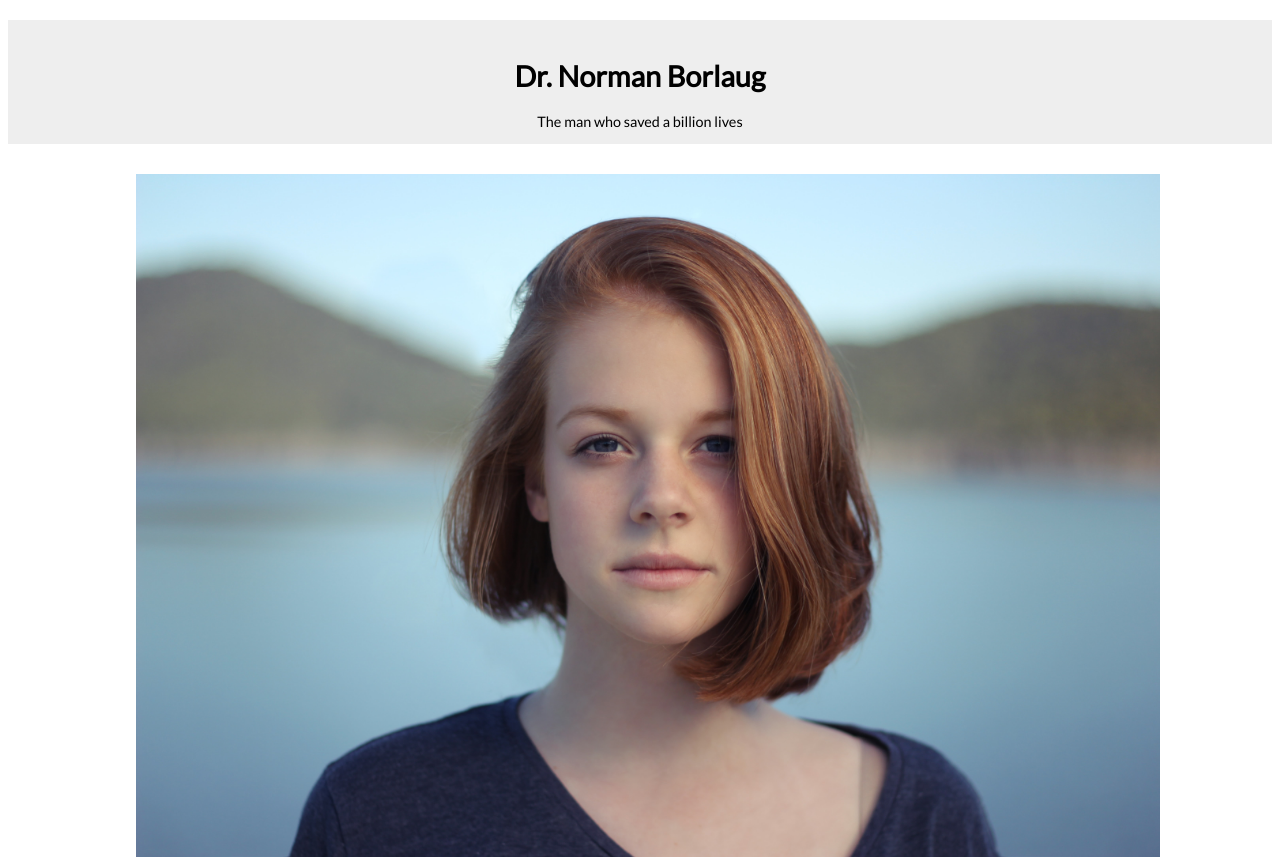
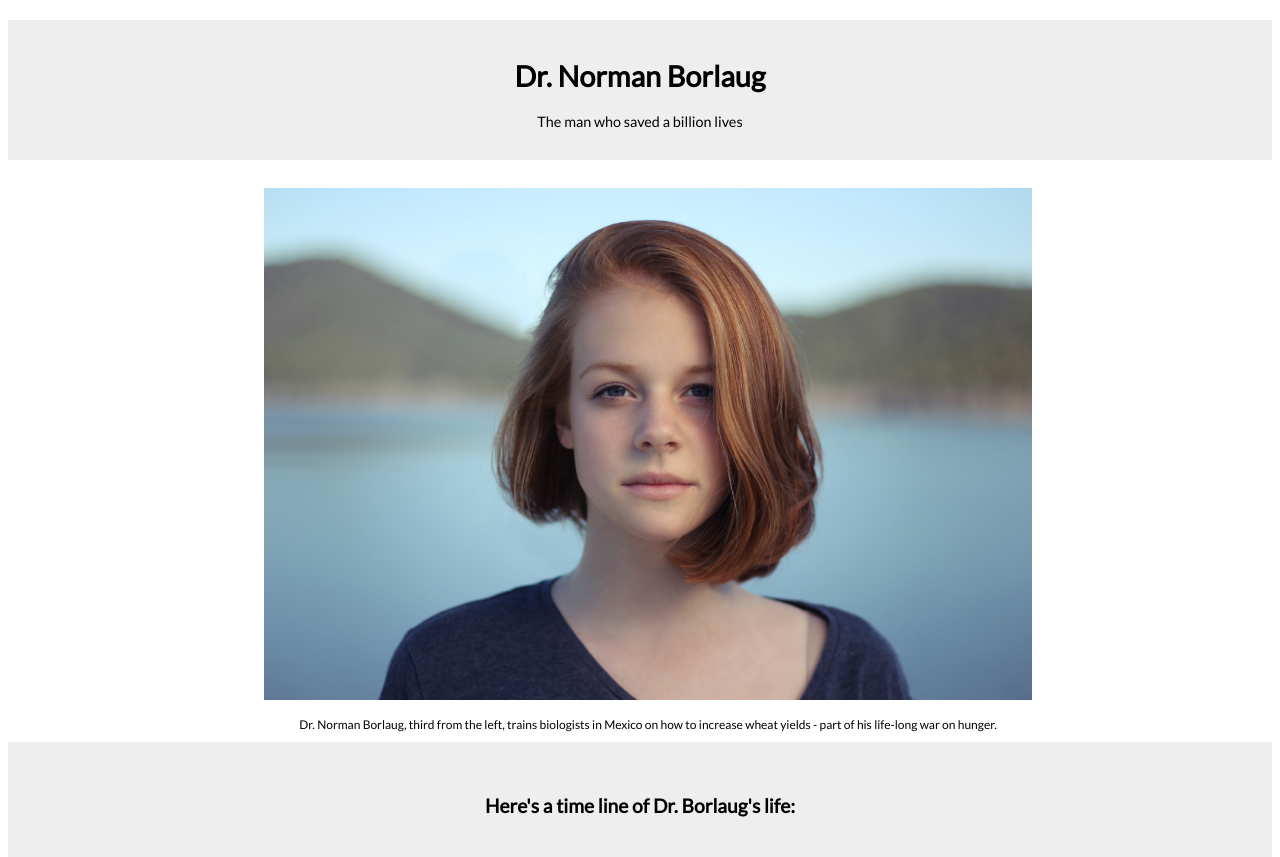
Before and after one commit to AmaduKamara/amadu-john-htmlproject, a plain HTML site: page index.html in a window 1280 px wide. Shown: the top 857 px of the page. Drawn offline with Linux system fonts and the light colour scheme.

Commit message:
Edited the img styling

```diff
--- a/css/style.css
+++ b/css/style.css
@@ -71,7 +71,15 @@ blockquote {
 }
 
 #image {
-  width: 80%;
+  width: 60%;
+  padding-top: 2em;
+}
+
+img {
+  max-width: 100%;
+  display: block;
+  height: auto;
+  margin: 0 auto;
 }
 
 @media (max-width: 600px) {
--- a/index.html
+++ b/index.html
@@ -24,7 +24,6 @@
           src="images/christopher-campbell-rDEOVtE7vOs-unsplash.jpg"
           alt=""
           id="image"
-          width="600"
         />
         <p id="img-caption">
           <small
@@ -116,7 +115,10 @@
         <p id="wikiLink">
           If you have time, you should read more about this incredible human
           being on his
-          <a href="https://en.wikipedia.org/wiki/Norman_Borlaug" target="_blank"
+          <a
+            id="tribute-link"
+            href="https://en.wikipedia.org/wiki/Norman_Borlaug"
+            target="_blank"
             >Wikipedia entry</a
           >.
         </p>
```
